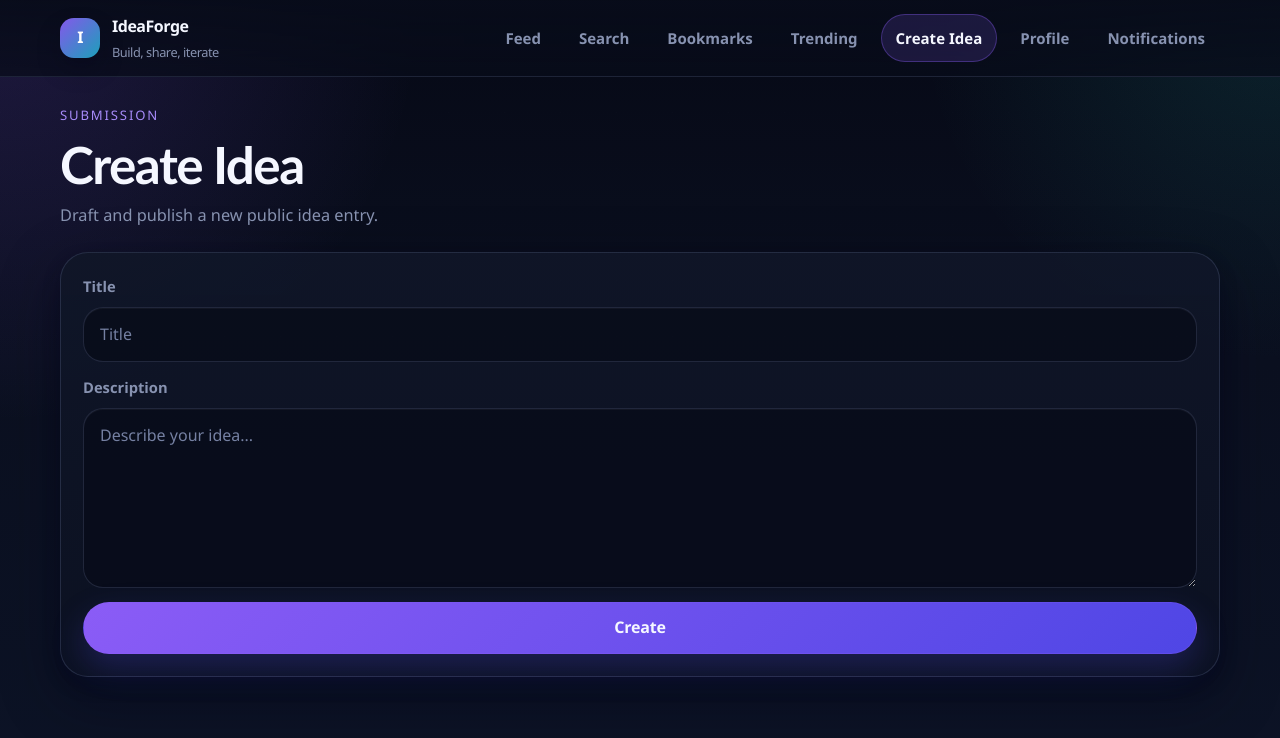
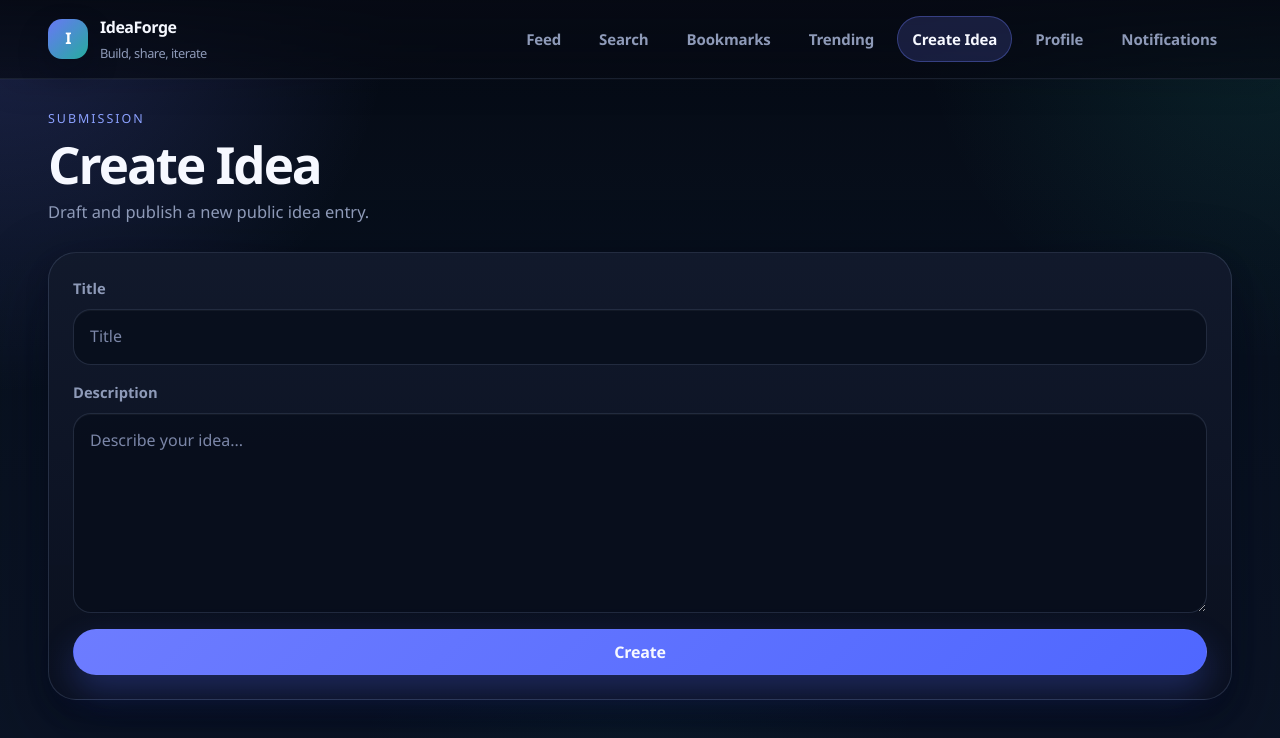
Before and after one commit to sushxnth17/idea-forge, a React app in the folder frontend/: page /create in a window 1280 px wide. Shown: the top 738 px of the page. Built offline with nearby package versions, Linux system fonts and the light colour scheme; sample sign-in values are in the browser's storage; the HTML template or start-up script is replaced by a standard one.

Commit message:
Improve global design system and reusable UI styles

```diff
--- a/frontend/src/index.css
+++ b/frontend/src/index.css
@@ -1,31 +1,31 @@
 :root {
   color-scheme: dark;
-  --bg: #0b1020;
-  --bg-elevated: rgba(14, 20, 39, 0.88);
-  --surface: rgba(15, 22, 41, 0.96);
-  --surface-strong: #131b31;
-  --surface-soft: rgba(255, 255, 255, 0.04);
-  --text: #bac4df;
-  --text-strong: #f5f7ff;
-  --text-muted: #8792b0;
-  --border: rgba(142, 160, 212, 0.18);
-  --border-strong: rgba(142, 160, 212, 0.32);
-  --accent: #8b5cf6;
-  --accent-strong: #a78bfa;
-  --accent-soft: rgba(139, 92, 246, 0.16);
-  --success: #34d399;
-  --warning: #fbbf24;
-  --danger: #fb7185;
+  --bg: #08111f;
+  --bg-elevated: rgba(12, 19, 35, 0.9);
+  --surface: rgba(14, 21, 39, 0.96);
+  --surface-strong: #172238;
+  --surface-soft: rgba(255, 255, 255, 0.045);
+  --text: #bcc7e1;
+  --text-strong: #f6f8ff;
+  --text-muted: #8e9ab8;
+  --border: rgba(150, 169, 216, 0.18);
+  --border-strong: rgba(150, 169, 216, 0.34);
+  --accent: #6d7cff;
+  --accent-strong: #8ba1ff;
+  --accent-soft: rgba(109, 124, 255, 0.18);
+  --success: #37d39b;
+  --warning: #f3bf4a;
+  --danger: #f66b86;
   --shadow:
-    0 20px 60px rgba(2, 6, 23, 0.4),
-    0 8px 18px rgba(2, 6, 23, 0.24);
-  --shadow-soft: 0 12px 24px rgba(2, 6, 23, 0.24);
+    0 28px 72px rgba(2, 6, 23, 0.42),
+    0 10px 22px rgba(2, 6, 23, 0.24);
+  --shadow-soft: 0 14px 30px rgba(2, 6, 23, 0.25);
   --radius-lg: 28px;
-  --radius-md: 20px;
-  --radius-sm: 14px;
+  --radius-md: 18px;
+  --radius-sm: 12px;
   --radius-pill: 999px;
-  --font-body: "Bahnschrift", "Aptos", "Segoe UI", sans-serif;
-  --font-display: "Trebuchet MS", "Bahnschrift", "Segoe UI", sans-serif;
+  --font-body: "Aptos", "Segoe UI", sans-serif;
+  --font-display: "Bahnschrift", "Aptos", "Segoe UI", sans-serif;
   --font-mono: "Cascadia Mono", "SFMono-Regular", Consolas, monospace;
 }
 
@@ -36,9 +36,10 @@
 html {
   min-height: 100%;
   background:
-    radial-gradient(circle at top left, rgba(139, 92, 246, 0.18), transparent 28%),
+    radial-gradient(circle at top left, rgba(109, 124, 255, 0.22), transparent 26%),
     radial-gradient(circle at top right, rgba(45, 212, 191, 0.12), transparent 24%),
-    linear-gradient(180deg, #060916 0%, #0b1020 45%, #0c1326 100%);
+    radial-gradient(circle at bottom center, rgba(15, 118, 110, 0.08), transparent 28%),
+    linear-gradient(180deg, #050a14 0%, #08111f 44%, #0b1426 100%);
 }
 
 body {
@@ -46,13 +47,39 @@ body {
   min-height: 100vh;
   font-family: var(--font-body);
   font-size: 16px;
-  line-height: 1.6;
+  line-height: 1.62;
   color: var(--text);
   background: transparent;
   font-synthesis: none;
   text-rendering: optimizeLegibility;
   -webkit-font-smoothing: antialiased;
   -moz-osx-font-smoothing: grayscale;
+}
+
+::selection {
+  background: rgba(109, 124, 255, 0.32);
+  color: var(--text-strong);
+}
+
+*::-webkit-scrollbar {
+  width: 12px;
+  height: 12px;
+}
+
+*::-webkit-scrollbar-track {
+  background: rgba(255, 255, 255, 0.03);
+}
+
+*::-webkit-scrollbar-thumb {
+  border: 3px solid transparent;
+  border-radius: 999px;
+  background: rgba(150, 169, 216, 0.28);
+  background-clip: padding-box;
+}
+
+*::-webkit-scrollbar-thumb:hover {
+  background: rgba(150, 169, 216, 0.38);
+  background-clip: padding-box;
 }
 
 body::before {
@@ -63,8 +90,8 @@ body::before {
   background-image:
     linear-gradient(rgba(255, 255, 255, 0.018) 1px, transparent 1px),
     linear-gradient(90deg, rgba(255, 255, 255, 0.018) 1px, transparent 1px);
-  background-size: 56px 56px;
-  mask-image: linear-gradient(180deg, rgba(0, 0, 0, 0.3), transparent 88%);
+  background-size: 60px 60px;
+  mask-image: linear-gradient(180deg, rgba(0, 0, 0, 0.28), transparent 88%);
 }
 
 button,
@@ -107,17 +134,17 @@ img {
 
 .app-shell__main,
 .page {
-  width: min(1160px, calc(100% - 32px));
+  width: min(1184px, calc(100% - 32px));
   margin: 0 auto;
 }
 
 .app-shell__main {
   flex: 1;
-  padding: 28px 0 56px;
+  padding: 30px 0 60px;
 }
 
 .page {
-  padding: 28px 0 56px;
+  padding: 30px 0 60px;
 }
 
 .page__header,
@@ -125,21 +152,21 @@ img {
 .dashboard-hero,
 .details-hero {
   display: grid;
-  gap: 12px;
-  margin-bottom: 24px;
+  gap: 10px;
+  margin-bottom: 26px;
 }
 
 .page__eyebrow {
   margin: 0;
   color: var(--accent-strong);
-  font-size: 0.82rem;
-  letter-spacing: 0.14em;
+  font-size: 0.78rem;
+  letter-spacing: 0.16em;
   text-transform: uppercase;
 }
 
 .page__lead {
   max-width: 64ch;
-  font-size: 1.02rem;
+  font-size: 1.03rem;
 }
 
 h1,
@@ -149,21 +176,21 @@ h4 {
   margin: 0;
   color: var(--text-strong);
   font-family: var(--font-display);
-  letter-spacing: -0.03em;
+  letter-spacing: -0.04em;
 }
 
 h1 {
-  font-size: clamp(2rem, 4vw, 3.75rem);
-  line-height: 1.02;
+  font-size: clamp(2.15rem, 4vw, 3.9rem);
+  line-height: 0.98;
 }
 
 h2 {
-  font-size: clamp(1.3rem, 2vw, 2rem);
-  line-height: 1.08;
+  font-size: clamp(1.35rem, 2vw, 2.05rem);
+  line-height: 1.04;
 }
 
 h3 {
-  font-size: 1.1rem;
+  font-size: 1.08rem;
   line-height: 1.18;
 }
 
@@ -181,18 +208,19 @@ p {
   top: 0;
   z-index: 20;
   backdrop-filter: blur(18px);
-  background: linear-gradient(180deg, rgba(8, 12, 26, 0.96), rgba(8, 12, 26, 0.75));
-  border-bottom: 1px solid rgba(142, 160, 212, 0.16);
+  background: linear-gradient(180deg, rgba(6, 10, 20, 0.96), rgba(6, 10, 20, 0.72));
+  border-bottom: 1px solid rgba(150, 169, 216, 0.14);
+  box-shadow: 0 1px 0 rgba(255, 255, 255, 0.02), 0 10px 30px rgba(2, 6, 23, 0.1);
 }
 
 .app-nav__inner {
-  width: min(1160px, calc(100% - 32px));
+  width: min(1184px, calc(100% - 32px));
   margin: 0 auto;
-  min-height: 76px;
+  min-height: 78px;
   display: flex;
   align-items: center;
   justify-content: space-between;
-  gap: 20px;
+  gap: 18px;
 }
 
 .app-nav__brand {
@@ -210,7 +238,7 @@ p {
   display: grid;
   place-items: center;
   border-radius: 14px;
-  background: linear-gradient(135deg, rgba(139, 92, 246, 0.95), rgba(34, 211, 238, 0.75));
+  background: linear-gradient(135deg, rgba(109, 124, 255, 0.96), rgba(45, 212, 191, 0.8));
   box-shadow: var(--shadow-soft);
   color: white;
   font-size: 1rem;
@@ -223,6 +251,7 @@ p {
 
 .app-nav__brand-title {
   font-size: 1rem;
+  font-weight: 800;
 }
 
 .app-nav__brand-subtitle {
@@ -243,25 +272,27 @@ p {
   display: inline-flex;
   align-items: center;
   justify-content: center;
-  padding: 11px 14px;
+  min-height: 42px;
+  padding: 10px 14px;
   border-radius: var(--radius-pill);
   color: var(--text-muted);
   border: 1px solid transparent;
   background: transparent;
   font-size: 0.94rem;
   font-weight: 600;
+  letter-spacing: -0.01em;
 }
 
 .app-nav__link:hover {
   color: var(--text-strong);
   border-color: var(--border);
-  background: rgba(255, 255, 255, 0.03);
+  background: rgba(255, 255, 255, 0.05);
 }
 
 .app-nav__link--active {
   color: var(--text-strong);
   background: var(--accent-soft);
-  border-color: rgba(139, 92, 246, 0.35);
+  border-color: rgba(109, 124, 255, 0.36);
 }
 
 .section-grid,
@@ -269,11 +300,11 @@ p {
 .feed-grid,
 .ranking-list,
 .comments-list,
-.notifications-list,
 .profile-layout,
-.profile-sections {
+.profile-sections,
+.notifications-list {
   display: grid;
-  gap: 16px;
+  gap: 18px;
 }
 
 .section-grid,
@@ -302,7 +333,7 @@ p {
 .panel {
   border: 1px solid var(--border);
   border-radius: var(--radius-lg);
-  background: linear-gradient(180deg, rgba(16, 22, 40, 0.94), rgba(12, 18, 34, 0.96));
+  background: linear-gradient(180deg, rgba(18, 26, 44, 0.96), rgba(10, 16, 31, 0.98));
   box-shadow: var(--shadow);
 }
 
@@ -315,7 +346,7 @@ p {
 .profile-card,
 .comment-card,
 .panel {
-  padding: 22px;
+  padding: 24px;
 }
 
 .card--interactive,
@@ -338,9 +369,9 @@ p {
 .notification-card:hover,
 .profile-card:hover,
 .comment-card:hover {
-  transform: translateY(-3px);
+  transform: translateY(-4px);
   border-color: var(--border-strong);
-  box-shadow: 0 24px 48px rgba(2, 6, 23, 0.35);
+  box-shadow: 0 28px 52px rgba(2, 6, 23, 0.36);
 }
 
 .card__meta,
@@ -386,12 +417,14 @@ button {
   gap: 8px;
   border: 1px solid transparent;
   border-radius: var(--radius-pill);
+  min-height: 46px;
   padding: 12px 18px;
   cursor: pointer;
   background: transparent;
   color: var(--text-strong);
   font-weight: 700;
   letter-spacing: -0.01em;
+  line-height: 1;
 }
 
 .button:hover,
@@ -399,43 +432,75 @@ button:hover {
   transform: translateY(-1px);
 }
 
-.button:focus-visible,
-button:focus-visible,
-.input:focus-visible,
-.textarea:focus-visible,
-.search-field:focus-visible,
-.app-nav__link:focus-visible,
-a:focus-visible {
-  outline: 2px solid rgba(139, 92, 246, 0.85);
-  outline-offset: 2px;
+.button:active,
+button:active {
+  transform: translateY(0);
+}
+
+.button:disabled,
+button:disabled {
+  cursor: not-allowed;
+  opacity: 0.6;
+  transform: none;
+}
+
+.btn,
+.btn-primary,
+.btn-secondary {
+  display: inline-flex;
+  align-items: center;
+  justify-content: center;
+  gap: 8px;
+  min-height: 46px;
+  padding: 12px 18px;
+  border-radius: var(--radius-pill);
+  border: 1px solid transparent;
+  font: inherit;
+  font-weight: 700;
+  letter-spacing: -0.01em;
+  text-decoration: none;
+  transition:
+    transform 180ms ease,
+    border-color 180ms ease,
+    background-color 180ms ease,
+    box-shadow 180ms ease,
+    color 180ms ease;
 }
 
 .button--primary,
 button[type="submit"],
 .dashboard-card__cta,
-.cta-link {
-  background: linear-gradient(135deg, #8b5cf6, #4f46e5);
-  border-color: rgba(139, 92, 246, 0.24);
-  box-shadow: 0 14px 32px rgba(79, 70, 229, 0.25);
+.cta-link,
+.btn-primary {
+  color: #f7f9ff;
+  background: linear-gradient(135deg, #6d7cff, #4f67ff);
+  border-color: rgba(109, 124, 255, 0.24);
+  box-shadow: 0 16px 34px rgba(79, 103, 255, 0.28);
 }
 
 .button--primary:hover,
 button[type="submit"]:hover,
 .dashboard-card__cta:hover,
-.cta-link:hover {
-  box-shadow: 0 18px 38px rgba(79, 70, 229, 0.32);
+.cta-link:hover,
+.btn-primary:hover {
+  transform: translateY(-1px);
+  box-shadow: 0 20px 42px rgba(79, 103, 255, 0.34);
 }
 
 .button--secondary,
-.button--ghost {
+.button--ghost,
+.btn-secondary {
+  color: var(--text-strong);
+  background: rgba(255, 255, 255, 0.03);
   border-color: var(--border);
-  background: rgba(255, 255, 255, 0.03);
 }
 
 .button--secondary:hover,
-.button--ghost:hover {
+.button--ghost:hover,
+.btn-secondary:hover {
+  transform: translateY(-1px);
+  background: rgba(255, 255, 255, 0.05);
   border-color: var(--border-strong);
-  background: rgba(255, 255, 255, 0.05);
 }
 
 .button--full {
@@ -446,7 +511,7 @@ button[type="submit"]:hover,
 .search-form,
 .auth-form {
   display: grid;
-  gap: 14px;
+  gap: 16px;
 }
 
 .form__field,
@@ -465,22 +530,44 @@ button[type="submit"]:hover,
 .textarea,
 .search-field {
   width: 100%;
+  min-height: 48px;
   border: 1px solid var(--border);
   border-radius: var(--radius-md);
-  background: rgba(8, 12, 26, 0.8);
+  background: rgba(8, 14, 28, 0.82);
   color: var(--text-strong);
   padding: 14px 16px;
   box-shadow: inset 0 1px 0 rgba(255, 255, 255, 0.04);
+  outline: none;
+}
+
+.input:hover,
+.textarea:hover,
+.search-field:hover {
+  border-color: rgba(150, 169, 216, 0.26);
+}
+
+.input:focus-visible,
+.textarea:focus-visible,
+.search-field:focus-visible,
+.button:focus-visible,
+button:focus-visible,
+.btn:focus-visible,
+.btn-primary:focus-visible,
+.btn-secondary:focus-visible,
+.app-nav__link:focus-visible,
+a:focus-visible {
+  outline: 2px solid rgba(109, 124, 255, 0.85);
+  outline-offset: 2px;
 }
 
 .input::placeholder,
 .textarea::placeholder,
 .search-field::placeholder {
-  color: #7580a2;
+  color: #7b86a7;
 }
 
 .textarea {
-  min-height: 180px;
+  min-height: 200px;
   resize: vertical;
 }
 
@@ -493,6 +580,13 @@ button[type="submit"]:hover,
   display: flex;
   gap: 10px;
   flex-wrap: wrap;
+}
+
+.profile-actions {
+  display: flex;
+  gap: 12px;
+  flex-wrap: wrap;
+  margin-top: 8px;
 }
 
 .badge,
@@ -516,7 +610,7 @@ button[type="submit"]:hover,
 .pill,
 .tag-pill {
   border: 1px solid var(--border);
-  background: rgba(255, 255, 255, 0.04);
+  background: rgba(255, 255, 255, 0.045);
   color: var(--text-strong);
 }
 
@@ -533,9 +627,9 @@ button[type="submit"]:hover,
 }
 
 .badge--danger {
-  background: rgba(251, 113, 133, 0.14);
-  border-color: rgba(251, 113, 133, 0.32);
-  color: #fda4af;
+  background: rgba(246, 107, 134, 0.14);
+  border-color: rgba(246, 107, 134, 0.32);
+  color: #ffb0bf;
 }
 
 .badge--muted {
@@ -543,18 +637,19 @@ button[type="submit"]:hover,
 }
 
 .auth-shell {
-  width: min(520px, calc(100% - 32px));
+  width: min(540px, calc(100% - 32px));
   margin: 0 auto;
   min-height: 100svh;
   display: grid;
   place-items: center;
-  padding: 32px 0;
+  padding: 36px 0;
 }
 
 .auth-card {
   width: 100%;
   display: grid;
-  gap: 18px;
+  gap: 20px;
+  backdrop-filter: blur(14px);
 }
 
 .auth-card__footer {
@@ -576,15 +671,15 @@ button[type="submit"]:hover,
 
 .dashboard-hero__intro,
 .details-hero__copy {
-  padding: 26px;
+  padding: 28px;
   border: 1px solid var(--border);
   border-radius: var(--radius-lg);
-  background: linear-gradient(135deg, rgba(139, 92, 246, 0.16), rgba(34, 211, 238, 0.08));
+  background: linear-gradient(135deg, rgba(109, 124, 255, 0.16), rgba(45, 212, 191, 0.08));
 }
 
 .dashboard-hero__panel,
 .details-hero__panel {
-  padding: 24px;
+  padding: 26px;
 }
 
 .dashboard-card__icon,
@@ -593,7 +688,7 @@ button[type="submit"]:hover,
   height: 44px;
   border-radius: 14px;
   background: var(--accent-soft);
-  border: 1px solid rgba(139, 92, 246, 0.25);
+  border: 1px solid rgba(109, 124, 255, 0.24);
   color: var(--accent-strong);
   font-size: 0.95rem;
   font-weight: 800;
@@ -611,7 +706,7 @@ button[type="submit"]:hover,
 
 .feed-card {
   display: grid;
-  gap: 14px;
+  gap: 16px;
 }
 
 .feed-card__title,
@@ -635,13 +730,9 @@ button[type="submit"]:hover,
   justify-content: space-between;
 }
 
-.details-stats {
-  margin-top: 2px;
-}
-
 .details-hero {
-  padding: 26px;
-  gap: 18px;
+  padding: 28px;
+  gap: 20px;
 }
 
 .details-tags {
@@ -657,7 +748,7 @@ button[type="submit"]:hover,
 
 .comment-card {
   display: grid;
-  gap: 8px;
+  gap: 10px;
 }
 
 .comment-card__meta {
@@ -700,7 +791,7 @@ button[type="submit"]:hover,
   border-radius: 22px;
   display: grid;
   place-items: center;
-  background: linear-gradient(135deg, rgba(139, 92, 246, 0.95), rgba(34, 211, 238, 0.75));
+  background: linear-gradient(135deg, rgba(109, 124, 255, 0.95), rgba(45, 212, 191, 0.76));
   color: white;
   font-size: 1.5rem;
   font-weight: 800;
@@ -713,7 +804,7 @@ button[type="submit"]:hover,
 .profile-row {
   justify-content: space-between;
   padding: 12px 0;
-  border-bottom: 1px solid rgba(142, 160, 212, 0.12);
+  border-bottom: 1px solid rgba(150, 169, 216, 0.12);
 }
 
 .profile-row--header {
@@ -731,8 +822,8 @@ button[type="submit"]:hover,
 }
 
 .notification-card--unread {
-  border-color: rgba(139, 92, 246, 0.32);
-  box-shadow: 0 0 0 1px rgba(139, 92, 246, 0.12), var(--shadow);
+  border-color: rgba(109, 124, 255, 0.32);
+  box-shadow: 0 0 0 1px rgba(109, 124, 255, 0.12), var(--shadow);
 }
 
 .ranking-card {
@@ -754,9 +845,19 @@ button[type="submit"]:hover,
   min-height: 220px;
   text-align: center;
   padding: 28px;
-  border: 1px dashed rgba(142, 160, 212, 0.22);
+  border: 1px dashed rgba(150, 169, 216, 0.22);
   border-radius: var(--radius-lg);
   background: rgba(255, 255, 255, 0.02);
+}
+
+.empty-state h2,
+.loading-state h2 {
+  margin-bottom: 6px;
+}
+
+.empty-state p,
+.loading-state p {
+  max-width: 52ch;
 }
 
 @media (max-width: 920px) {
@@ -764,7 +865,7 @@ button[type="submit"]:hover,
     min-height: auto;
     flex-direction: column;
     align-items: flex-start;
-    padding: 18px 0;
+    padding: 16px 0;
   }
 
   .app-nav__links {
```
